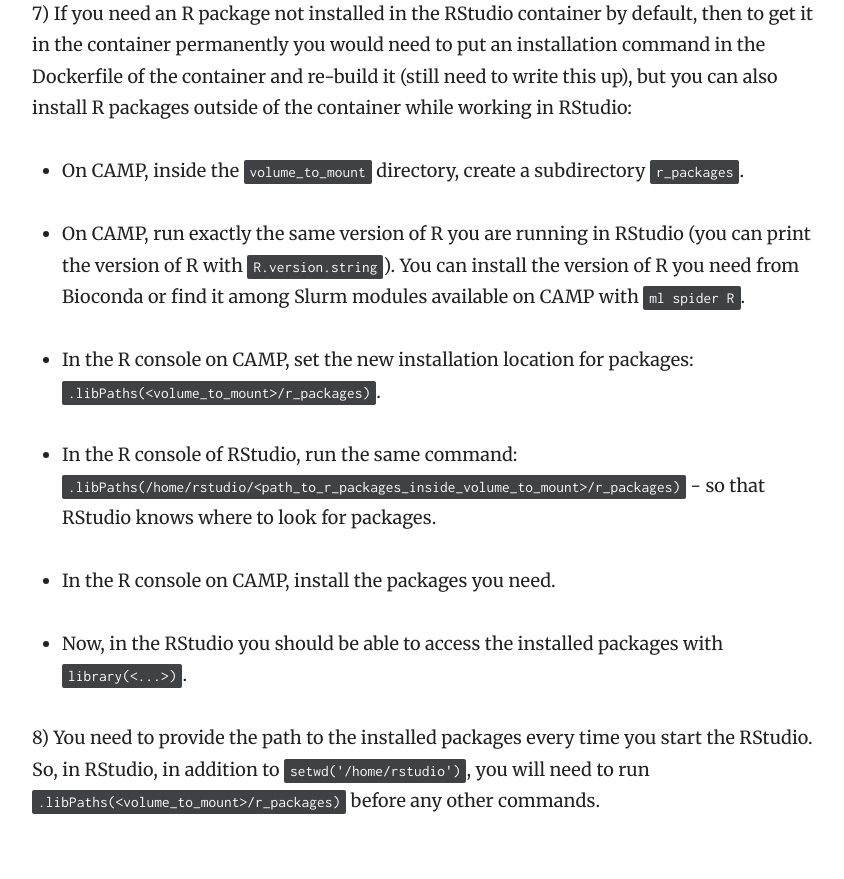
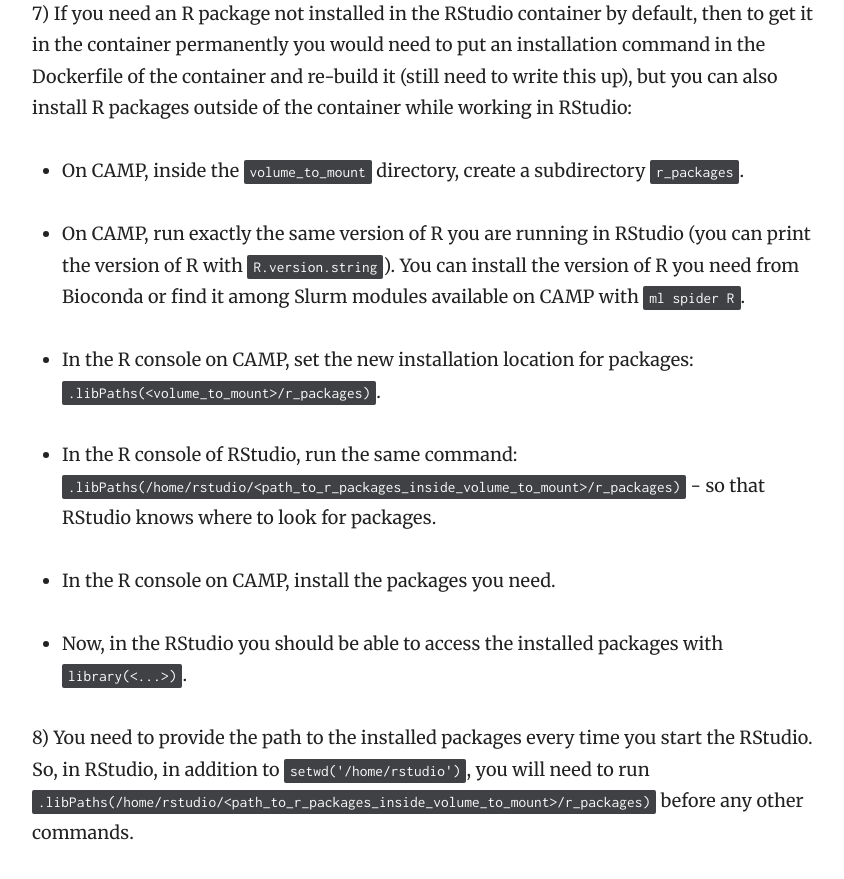
Before and after one commit to luslab/luslab.github.io, a Jekyll site: the page built from _docs/reproducibility/containerising_R.md, in a window 1280 px wide and 900 px high, scrolled down 5286 px. Shown: the top 879 px of the window, without its empty margins (358-1202 px from the left). Built offline with Jekyll 4.4.1, drawn with Linux system fonts in a browser that asks for light colours.

Commit message:
Update containerising_R.md

```diff
--- a/_docs/reproducibility/containerising_R.md
+++ b/_docs/reproducibility/containerising_R.md
@@ -179,4 +179,4 @@ A URL, username and password should now be displayed in the terminal. Use these
 
 - Now, in the RStudio you should be able to access the installed packages with `library(<...>)`.
 
-8) You need to provide the path to the installed packages every time you start the RStudio. So, in RStudio, in addition to `setwd('/home/rstudio')`, you will need to run `.libPaths(<volume_to_mount>/r_packages)` before any other commands.
+8) You need to provide the path to the installed packages every time you start the RStudio. So, in RStudio, in addition to `setwd('/home/rstudio')`, you will need to run `.libPaths(/home/rstudio/<path_to_r_packages_inside_volume_to_mount>/r_packages)` before any other commands.
```
